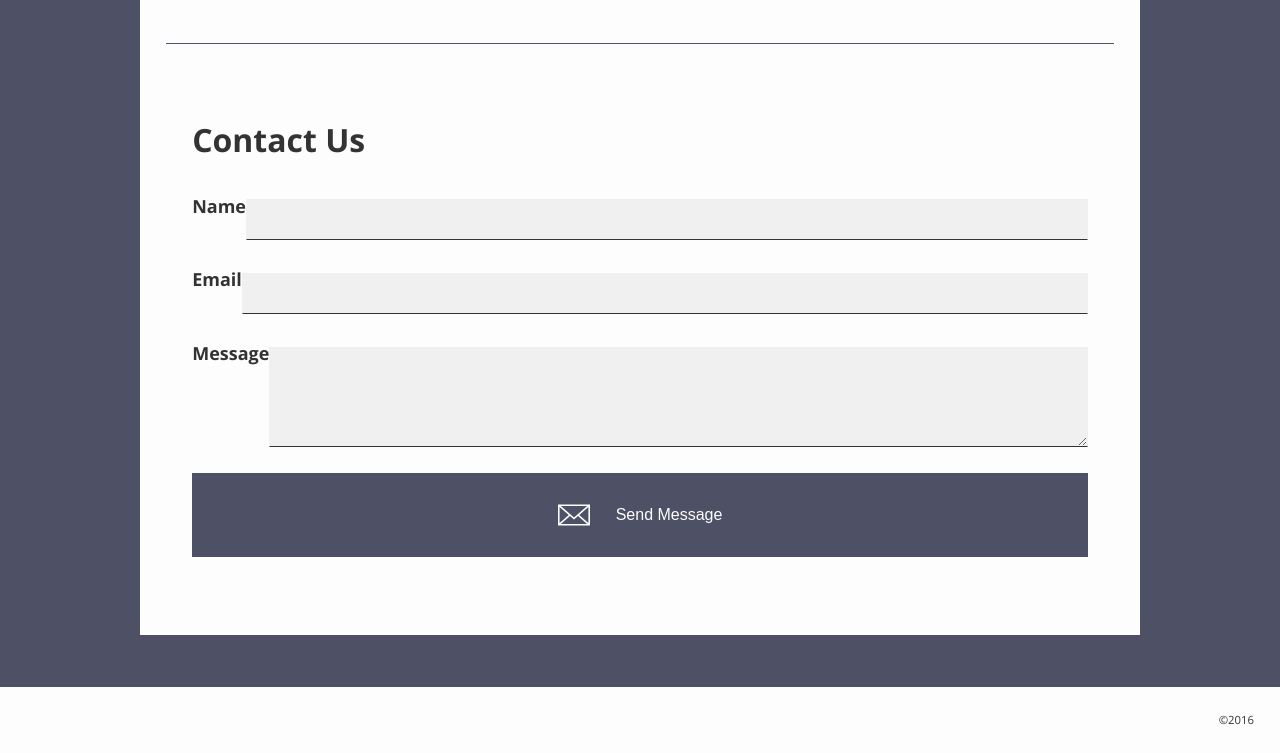
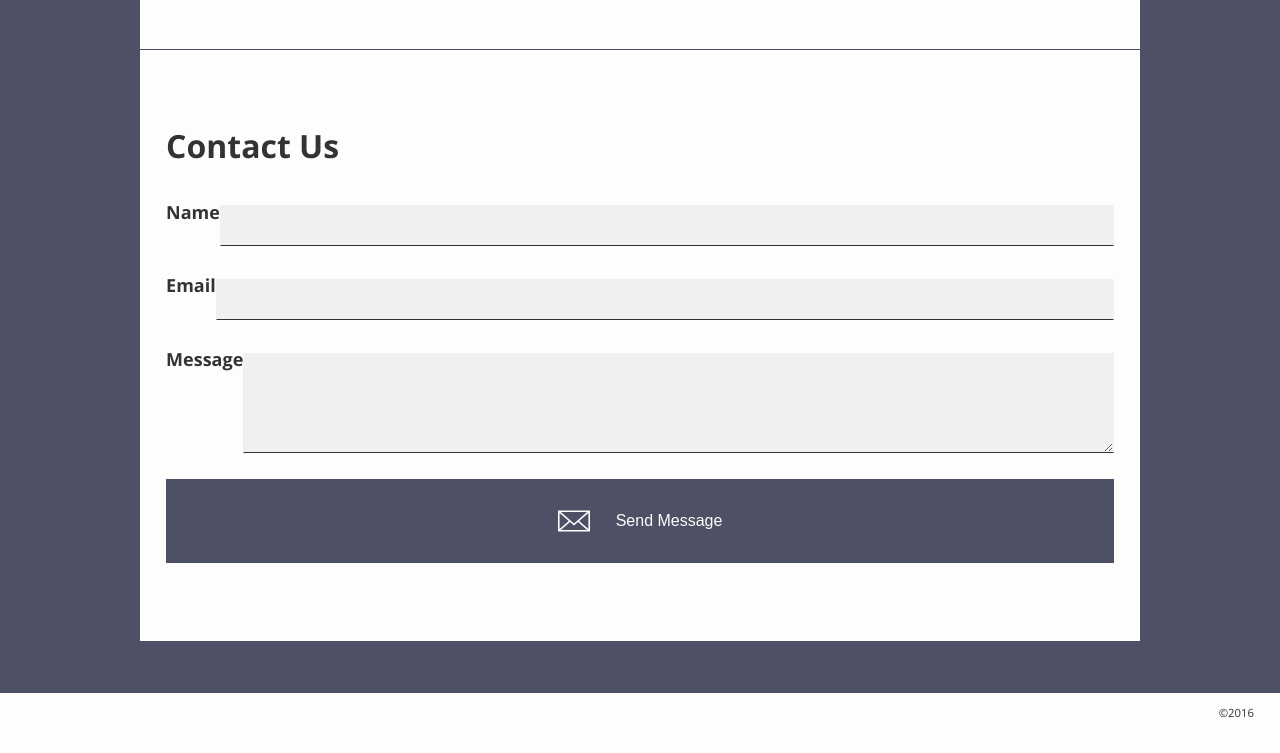
Before and after one commit to tw15egan/rapid-tow-bar, a website: page app/index.html in a window 1280 px wide. Shown: the part 2573-3326 px from the top of the page. Drawn offline with nearby package versions, Linux system fonts and the light colour scheme; files that its build step writes are made by us from their sources; files whose address does not match are found by name.

Commit message:
fix padding

```diff
--- a/app/scss/components/_footer.scss
+++ b/app/scss/components/_footer.scss
@@ -3,6 +3,6 @@
   background-color: $white;
   display: flex;
   justify-content: flex-end;
-  padding: $spacing-sm $spacing;
+  padding: $spacing-xs $spacing;
   width: 100%;
 }
--- a/app/scss/components/_hero.scss
+++ b/app/scss/components/_hero.scss
@@ -1,8 +1,9 @@
 .hero {
   @include bp('600px') {
-    margin-top: 90px;
+    margin-top: 70px;
     padding: $spacing;
   }
+
   align-items: flex-end;
   display: flex;
   height: auto;
--- a/app/scss/helpers/_variables.scss
+++ b/app/scss/helpers/_variables.scss
@@ -1,14 +1,10 @@
 $gray: #f0f0f0;
 $white: #fdfdfd;
 $black: #333;
-// $black: rgba(57, 62, 65, 1);
 $color__primary: rgba(78, 81, 102, 1);
 $color__secondary: #A6D6E7;
 $color__white: rgba(234, 253, 248, 1);
 
-
-
-// $color__primary: #A71930;
 
 $font__primary: 'Open Sans', sans-serif;
 $base-font-size: 1.125rem;
--- a/app/scss/main.scss
+++ b/app/scss/main.scss
@@ -38,10 +38,19 @@ body {
   }
 
   .main-content {
-    @include bp('600px') {
-      padding: 0 $spacing;
-    }
+    margin: 0 auto $spacing-lg;
     padding: 0;
+    //
+    // @include bp('600px') {
+    //   padding: 0 $spacing;
+    //   margin-top: 70px;
+    // }
+    //
+    // @include bp('1000px') {
+    //   padding: 0 $spacing;
+    //   margin-top: calc(70px + #{$spacing-lg});
+    // }
+
   }
 
   a {
@@ -94,10 +103,6 @@ body {
   #contact {
     padding-top: 70px;
   }
-
-  .main-content {
-    margin-bottom: $spacing-lg;
-  }
 }
 
 @import './components/about';
```
